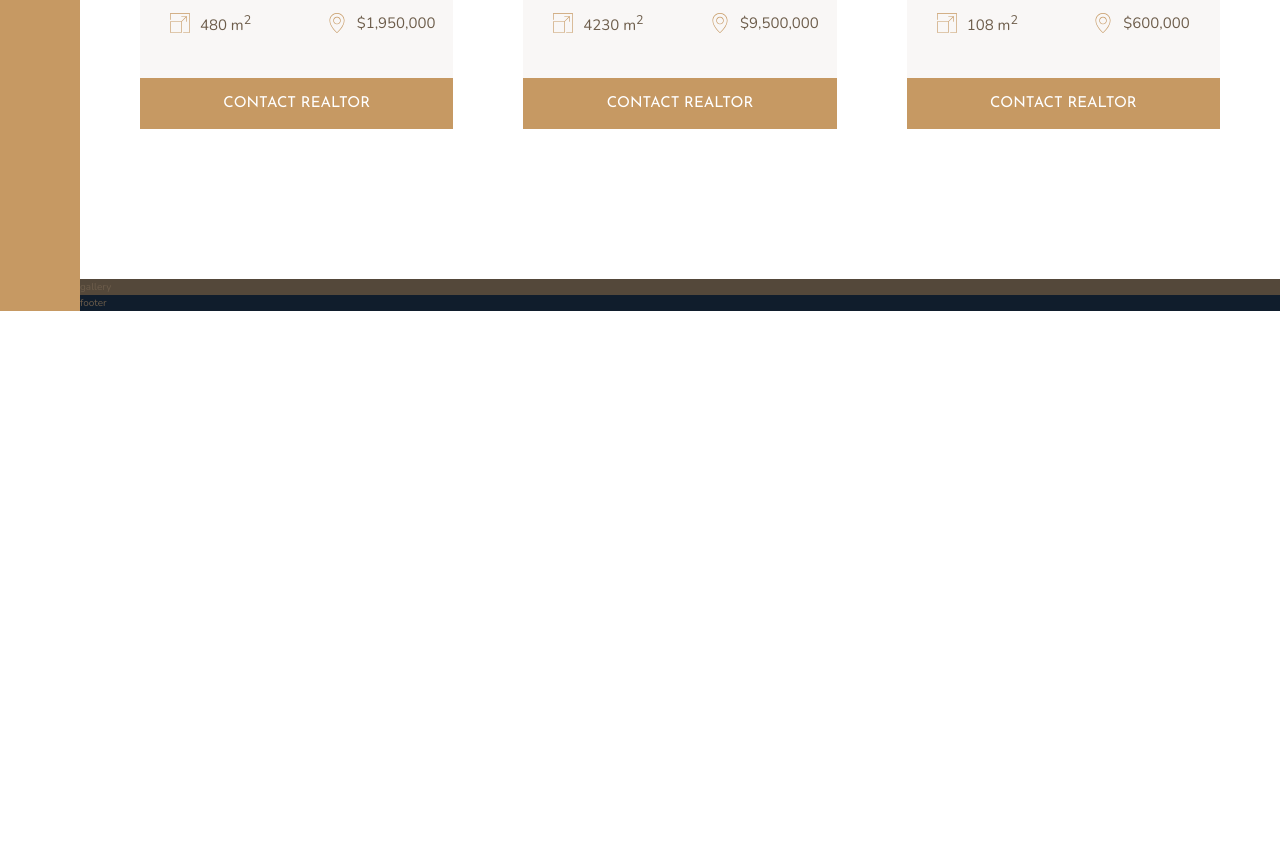
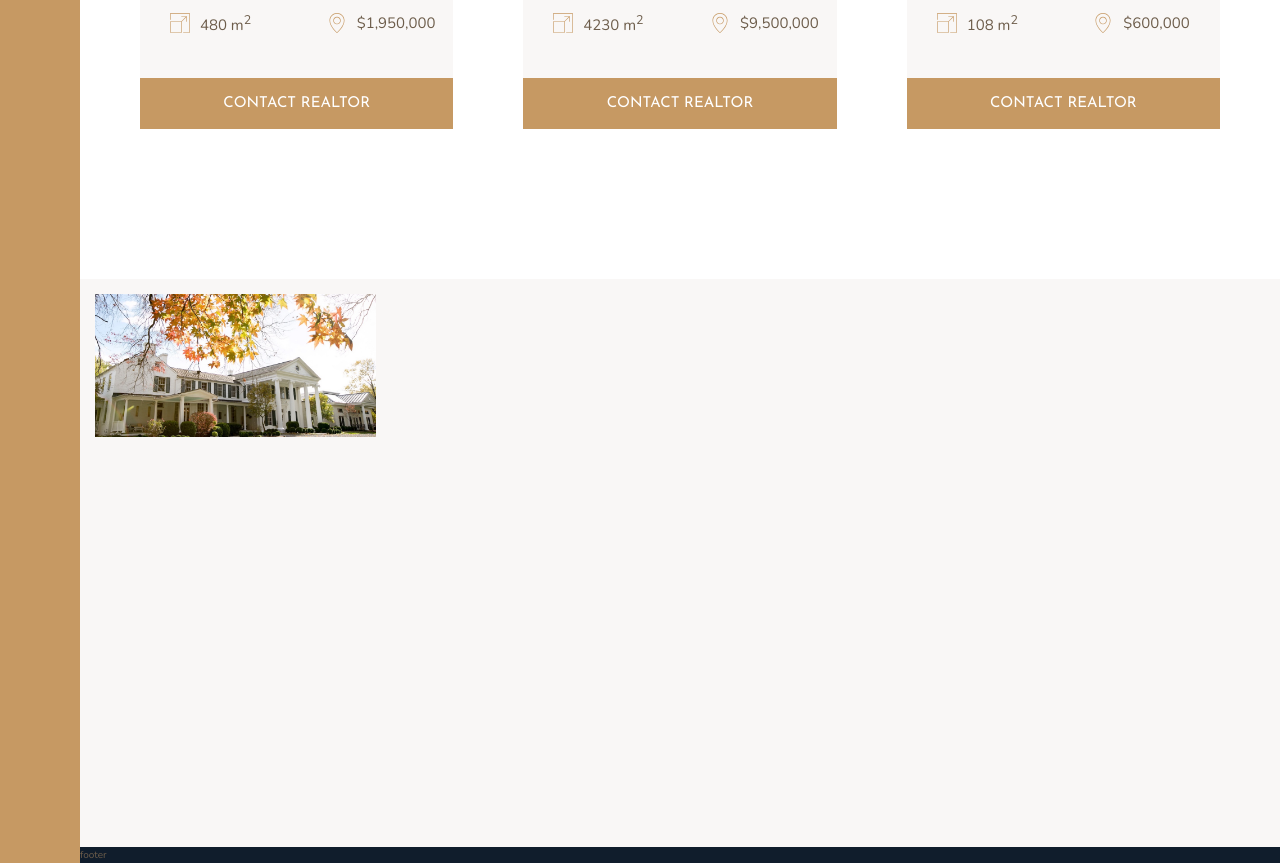
Before and after one commit to roukell/nexter, a website: page index.html in a window 1280 px wide. Shown: the part 2851-3714 px from the top of the page. Before the commit the page ends 3162 px from the top, so only its background shows below. Drawn offline with nearby package versions, Linux system fonts and the light colour scheme.

Commit message:
updated gallery section

```diff
--- a/index.html
+++ b/index.html
@@ -302,7 +302,10 @@
     </section>
 
     <section class="gallery">
-        gallery
+        <figure class="gallery__item gallery__item--1">
+            <img src="img/gal-1.jpeg" alt="Gallery image 1" class="gallery__img">
+        </figure>
+
     </section>
 
     <footer class="footer">
--- a/sass/_gallery.scss
+++ b/sass/_gallery.scss
@@ -1,4 +1,24 @@
 .gallery {
-  background-color: $color-grey-dark-1;
+  background-color: $color-grey-light-1;
   grid-column: full-start / full-end;
+
+  display: grid;
+  grid-template-columns: repeat(8, 1fr);
+  grid-template-rows: repeat(7, 5vw);
+  grid-gap: 1.5rem;
+  padding: 1.5rem;
+
+  &__item {
+    &--1 {
+      grid-row: 1 / span 2;
+      grid-column: 1 / span 2;
+    }
+  }
+
+  &__img {
+    width: 100%;
+    height: 100%;
+    object-fit: cover;
+    display: block;
+  }
 }
```
Also changed, not shown: css/style.css.
